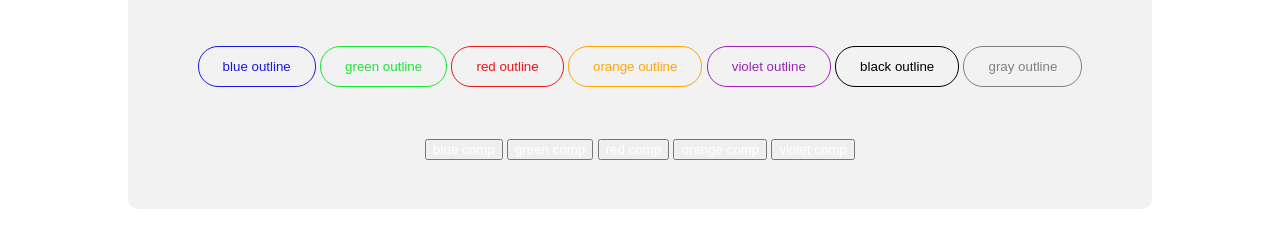
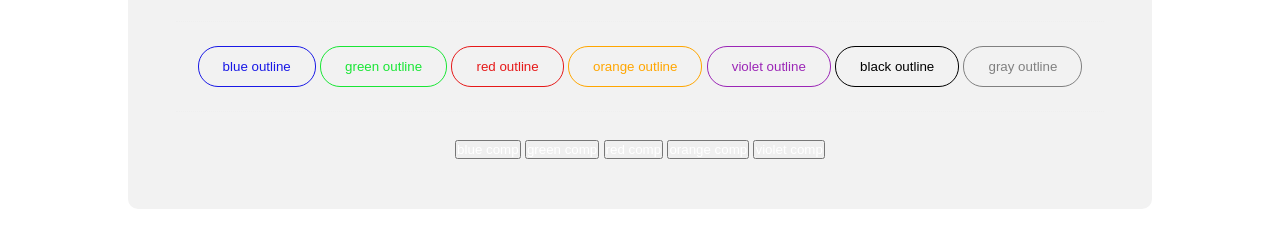
Before and after one commit to RE-Tamayo/pixel-ui, a website: page index.html in a window 1280 px wide. Shown: the part 1465-1694 px from the top of the page. Drawn offline with Linux system fonts and the light colour scheme.

Commit message:
Modify padding

```diff
--- a/pixel/_base.scss
+++ b/pixel/_base.scss
@@ -3,7 +3,7 @@
 
 //Reset Styles
 * {
-    padding: 10;
+    padding: 0;
     margin: 0;
     box-sizing: border-box;
 }
```
Also changed, not shown: css/pixel.css.
